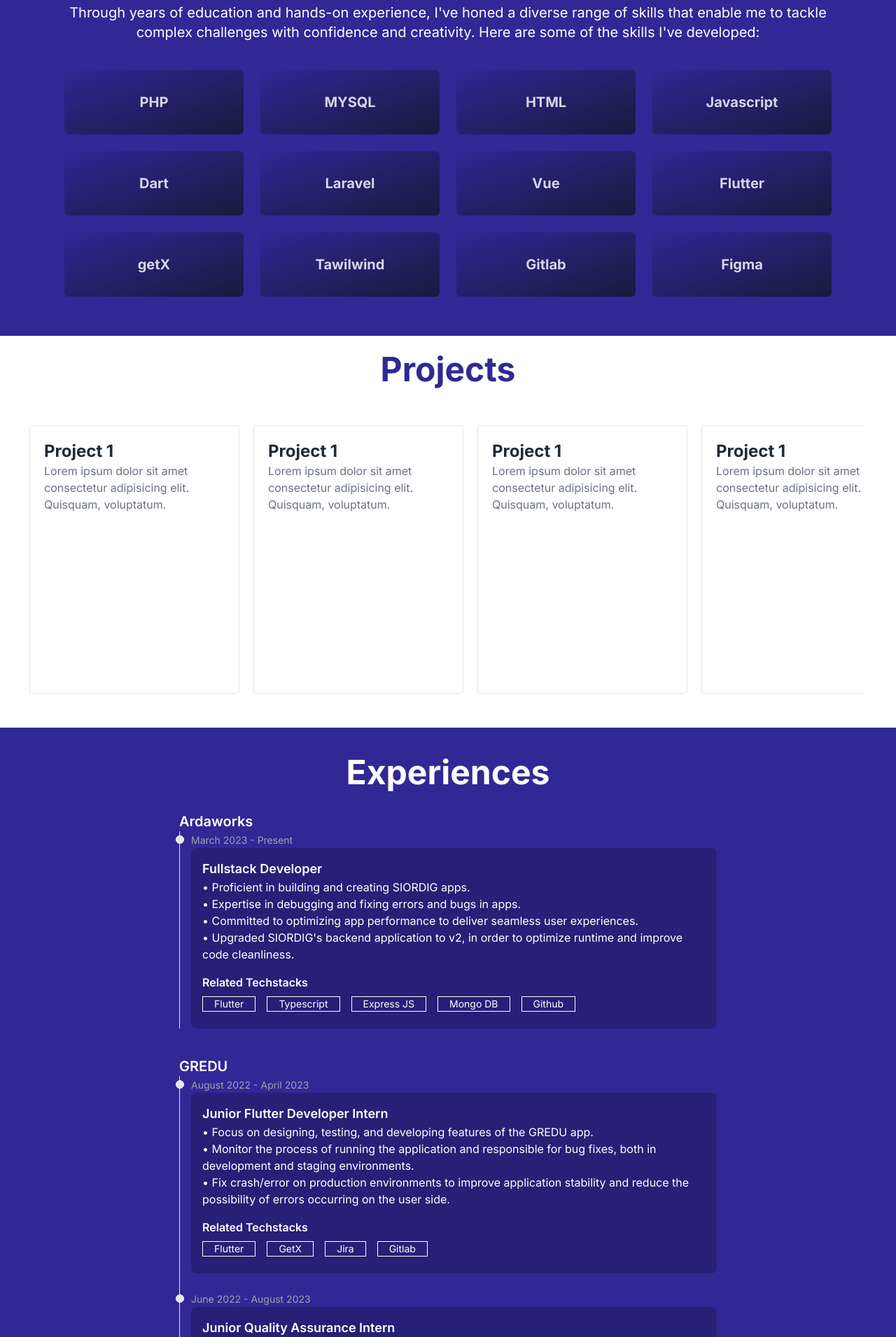
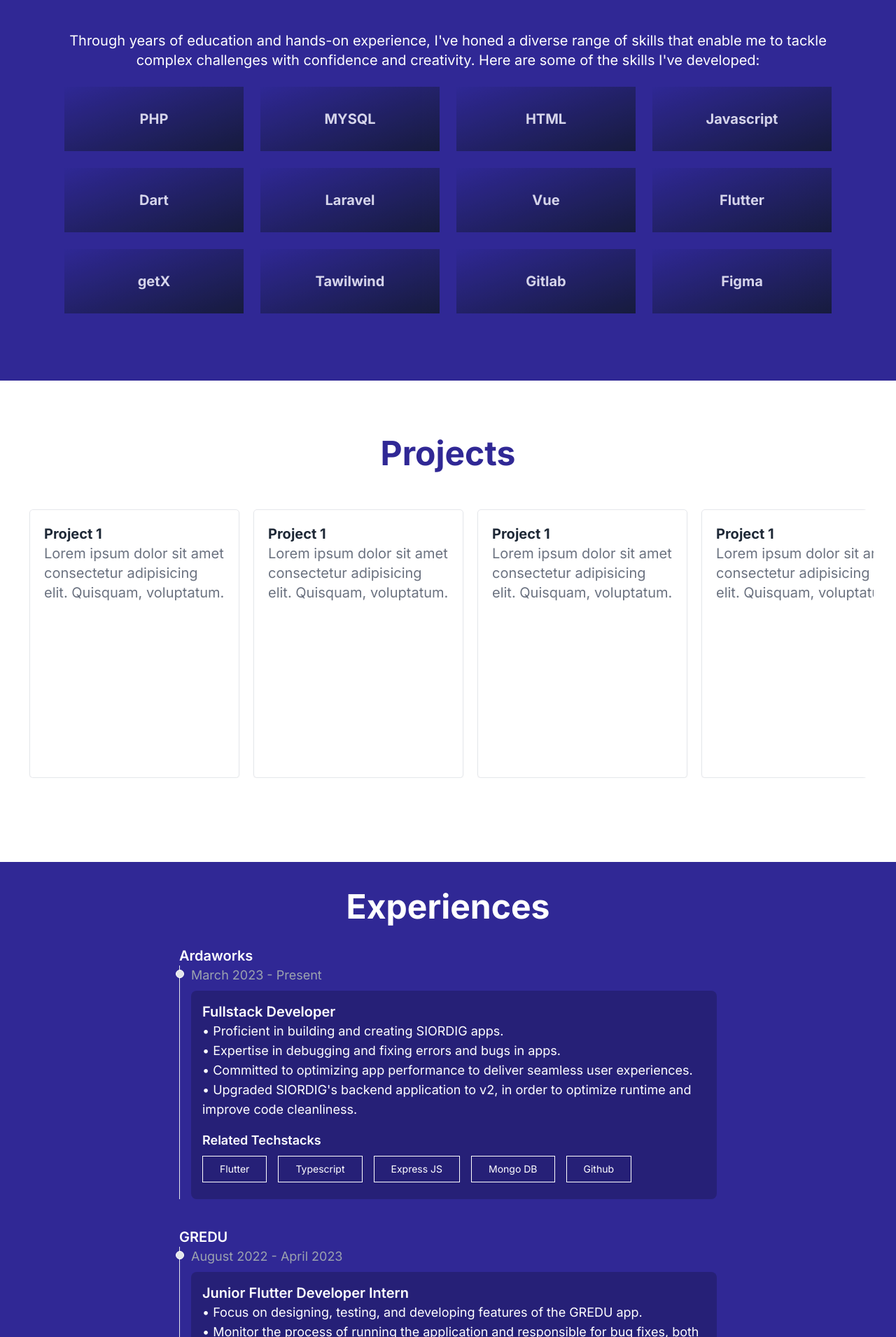
Before and after one commit to nadialvy/personal-web-revamp, a Vue app: page / in a window 1280 px wide. Shown: the part 1449-3360 px from the top of the page at 70% size. Built offline with nearby package versions, Linux system fonts and the light colour scheme.

Commit message:
fix minor ui [padding, margin, text-size]

```diff
--- a/src/components/Experience.vue
+++ b/src/components/Experience.vue
@@ -2,7 +2,7 @@
 </script>
 
 <template>
-  <div class="bg-purple-500 text-white px-8 py-10 lg:px-20 xl:px-64 2xl:px-[410px]">
+  <div class="bg-purple-500 text-white px-8 py-6 md:py-10 lg:px-20 xl:px-64 2xl:px-[410px]">
     <p
       class="text-3xl text-white font-bold text-center lg:text-4xl lg:pb-8 xl:text-5xl 2xl:text-6xl pb-8"
     >
@@ -13,20 +13,20 @@
     <ol class="relative border-l border-gray-200">
       <li class="mb-10 ml-4">
           <div class="absolute w-3 h-3 bg-gray-200 rounded-full mt-1.5 -left-1.5 border border-white"></div>
-          <time class="mb-1 text-sm font-normal leading-none text-gray-400">March 2023 - Present</time>
-          <div class="bg-black bg-opacity-20 rounded-lg p-4">
-            <h3 class="text-lg font-semibold text-yellow-500 ">Fullstack Developer</h3>
+          <time class="text-sm font-normal leading-none text-gray-400 xl:text-lg">March 2023 - Present</time>
+          <div class="bg-black bg-opacity-20 rounded-lg p-4 xl:text-lg mt-2">
+            <h3 class="text-lg font-semibold text-yellow-500 xl:text-xl">Fullstack Developer</h3>
             <ul>• Proficient in building and creating SIORDIG apps.</ul>
             <ul>• Expertise in debugging and fixing errors and bugs in apps.</ul>
             <ul>• Committed to optimizing app performance to deliver seamless user experiences.</ul>
             <ul>• Upgraded SIORDIG's backend application to v2, in order to optimize runtime and improve code cleanliness.</ul>
             <h3 class="mt-4 font-semibold text-yellow-500 mb-2">Related Techstacks</h3>
             <div class="flex gap-x-4 flex-wrap gap-y-2 pb-2">
-              <button class="border px-4 text-sm border-white hover:border-pink-700 hover:bg-pink-700">Flutter</button>
-              <button class="border px-4 text-sm border-white hover:border-pink-700 hover:bg-pink-700">Typescript</button>
-              <button class="border px-4 text-sm border-white hover:border-pink-700 hover:bg-pink-700">Express JS</button>
-              <button class="border px-4 text-sm border-white hover:border-pink-700 hover:bg-pink-700">Mongo DB</button>
-              <button class="border px-4 text-sm border-white hover:border-pink-700 hover:bg-pink-700">Github</button>
+              <button class="border px-4 lg:px-6 lg:py-2 transition-colors text-sm border-white hover:border-pink-700 hover:bg-pink-700">Flutter</button>
+              <button class="border px-4 lg:px-6 lg:py-2 transition-colors text-sm border-white hover:border-pink-700 hover:bg-pink-700">Typescript</button>
+              <button class="border px-4 lg:px-6 lg:py-2 transition-colors text-sm border-white hover:border-pink-700 hover:bg-pink-700">Express JS</button>
+              <button class="border px-4 lg:px-6 lg:py-2 transition-colors text-sm border-white hover:border-pink-700 hover:bg-pink-700">Mongo DB</button>
+              <button class="border px-4 lg:px-6 lg:py-2 transition-colors text-sm border-white hover:border-pink-700 hover:bg-pink-700">Github</button>
             </div>
           </div>
       </li>
@@ -36,26 +36,26 @@
     <ol class="relative border-l border-gray-200">
       <li class="mb-6 ml-4">
           <div class="absolute w-3 h-3 bg-gray-200 rounded-full mt-1.5 -left-1.5 border border-white"></div>
-          <time class="mb-1 text-sm font-normal leading-none text-gray-400 dark:text-gray-500">August 2022 - April 2023</time>
-          <div class="bg-black bg-opacity-20 rounded-lg p-4">
-            <h3 class="text-lg font-semibold text-yellow-500">Junior Flutter Developer Intern</h3>
+          <time class="mb-1 text-sm font-normal leading-none text-gray-400 xl:text-lg">August 2022 - April 2023</time>
+          <div class="bg-black bg-opacity-20 rounded-lg p-4 xl:text-lg mt-2">
+            <h3 class="text-lg font-semibold text-yellow-500 xl:text-xl">Junior Flutter Developer Intern</h3>
             <ul>• Focus on designing, testing, and developing features of the GREDU app.</ul>
             <ul>• Monitor the process of running the application and responsible for bug fixes, both in development and staging environments.</ul>
             <ul>• Fix crash/error on production environments to improve application stability and reduce the possibility of errors occurring on the user side.</ul>
             <h3 class="mt-4 font-semibold text-yellow-500 mb-2">Related Techstacks</h3>
             <div class="flex gap-x-4 flex-wrap gap-y-2 pb-2">
-              <button class=" border px-4 text-sm border-white hover:border-pink-700 hover:bg-pink-700">Flutter</button>
-              <button class=" border px-4 text-sm border-white hover:border-pink-700 hover:bg-pink-700">GetX</button>
-              <button class=" border px-4 text-sm border-white hover:border-pink-700 hover:bg-pink-700">Jira</button>
-              <button class=" border px-4 text-sm border-white hover:border-pink-700 hover:bg-pink-700">Gitlab</button>
+              <button class=" border px-4 lg:px-6 lg:py-2 transition-colors text-sm border-white hover:border-pink-700 hover:bg-pink-700">Flutter</button>
+              <button class=" border px-4 lg:px-6 lg:py-2 transition-colors text-sm border-white hover:border-pink-700 hover:bg-pink-700">GetX</button>
+              <button class=" border px-4 lg:px-6 lg:py-2 transition-colors text-sm border-white hover:border-pink-700 hover:bg-pink-700">Jira</button>
+              <button class=" border px-4 lg:px-6 lg:py-2 transition-colors text-sm border-white hover:border-pink-700 hover:bg-pink-700">Gitlab</button>
             </div>
           </div>
       </li>
       <li class="mb-10 ml-4">
           <div class="absolute w-3 h-3 bg-gray-200 rounded-full mt-1.5 -left-1.5 border border-white"></div>
-          <time class="mb-1 text-sm font-normal leading-none text-gray-400 dark:text-gray-500">June 2022 - August 2023</time>
-          <div class="bg-black bg-opacity-20 rounded-lg p-4">
-            <h3 class="text-lg font-semibold text-yellow-500">Junior Quality Assurance Intern</h3>
+          <time class="mb-1 text-sm font-normal leading-none text-gray-400 xl:text-lg">June 2022 - August 2023</time>
+          <div class="bg-black bg-opacity-20 rounded-lg p-4 xl:text-lg mt-2">
+            <h3 class="text-lg font-semibold text-yellow-500 xl:text-xl">Junior Quality Assurance Intern</h3>
             <ul>• Compile detailed reports on software bugs, use JIRA to track those bugs and ensure quality products.</ul>
             <ul>• Conducted browser compatibility (Chrome and Edge) and OS (Android) compatibility testing of the application.</ul>
             <ul>• Developed and ran test procedures based on test case and test flow, ensuring 100% accuracy and customer satisfaction.</ul>
--- a/src/components/Projects.vue
+++ b/src/components/Projects.vue
@@ -1,41 +1,41 @@
 <template>
-  <div class="mt-6 px-8 2xl:px-20">
+  <div class="px-8 py-6 2xl:px-72 lg:py-20">
     <p class="text-3xl mb-6 text-purple-500 font-bold text-center lg:text-4xl lg:pb-8 xl:text-5xl 2xl:text-6xl">Projects</p>
-    <div class="carousel rounded-box mb-12">
+    <div class="carousel rounded-box mb-10">
       <div class="carousel-item">
-        <div class="card border h-96 border-grey">
-          <p class="text-2xl font-bold">Project 1</p>
-          <p class="text-gray-500">Lorem ipsum dolor sit amet consectetur adipisicing elit. Quisquam, voluptatum.</p>
+        <div class="card border h-96 2xl:h-[500px] border-grey">
+          <p class="xl:text-xl 2xl:text-2xl text-2xl font-bold">Project 1</p>
+          <p class="xl:text-xl 2xl:text-2xl text-gray-500">Lorem ipsum dolor sit amet consectetur adipisicing elit. Quisquam, voluptatum.</p>
         </div>
       </div>
       <div class="carousel-item">
-        <div class="card border h-96 border-grey">
-          <p class="text-2xl font-bold">Project 1</p>
-          <p class="text-gray-500">Lorem ipsum dolor sit amet consectetur adipisicing elit. Quisquam, voluptatum.</p>
+        <div class="card border h-96 2xl:h-[500px] border-grey">
+          <p class="xl:text-xl 2xl:text-2xl text-2xl font-bold">Project 1</p>
+          <p class="xl:text-xl 2xl:text-2xl text-gray-500">Lorem ipsum dolor sit amet consectetur adipisicing elit. Quisquam, voluptatum.</p>
         </div>
       </div>
       <div class="carousel-item">
-        <div class="card border h-96 border-grey">
-          <p class="text-2xl font-bold">Project 1</p>
-          <p class="text-gray-500">Lorem ipsum dolor sit amet consectetur adipisicing elit. Quisquam, voluptatum.</p>
+        <div class="card border h-96 2xl:h-[500px] border-grey">
+          <p class="xl:text-xl 2xl:text-2xl text-2xl font-bold">Project 1</p>
+          <p class="xl:text-xl 2xl:text-2xl text-gray-500">Lorem ipsum dolor sit amet consectetur adipisicing elit. Quisquam, voluptatum.</p>
         </div>
       </div>
       <div class="carousel-item">
-        <div class="card border h-96 border-grey">
-          <p class="text-2xl font-bold">Project 1</p>
-          <p class="text-gray-500">Lorem ipsum dolor sit amet consectetur adipisicing elit. Quisquam, voluptatum.</p>
+        <div class="card border h-96 2xl:h-[500px] border-grey">
+          <p class="xl:text-xl 2xl:text-2xl text-2xl font-bold">Project 1</p>
+          <p class="xl:text-xl 2xl:text-2xl text-gray-500">Lorem ipsum dolor sit amet consectetur adipisicing elit. Quisquam, voluptatum.</p>
         </div>
       </div>
       <div class="carousel-item">
-        <div class="card border h-96 border-grey">
-          <p class="text-2xl font-bold">Project 1</p>
-          <p class="text-gray-500">Lorem ipsum dolor sit amet consectetur adipisicing elit. Quisquam, voluptatum.</p>
+        <div class="card border h-96 2xl:h-[500px] border-grey">
+          <p class="xl:text-xl 2xl:text-2xl text-2xl font-bold">Project 1</p>
+          <p class="xl:text-xl 2xl:text-2xl text-gray-500">Lorem ipsum dolor sit amet consectetur adipisicing elit. Quisquam, voluptatum.</p>
         </div>
       </div>
       <div class="carousel-item">
-        <div class="card border h-96 border-grey">
-          <p class="text-2xl font-bold">Project 1</p>
-          <p class="text-gray-500">Lorem ipsum dolor sit amet consectetur adipisicing elit. Quisquam, voluptatum.</p>
+        <div class="card border h-96 2xl:h-[500px] border-grey">
+          <p class="xl:text-xl 2xl:text-2xl text-2xl font-bold">Project 1</p>
+          <p class="xl:text-xl 2xl:text-2xl text-gray-500">Lorem ipsum dolor sit amet consectetur adipisicing elit. Quisquam, voluptatum.</p>
         </div>
       </div>
     </div>
--- a/src/components/Skills.vue
+++ b/src/components/Skills.vue
@@ -5,9 +5,9 @@ import SkillCard from '../widgets/SkillCard.vue';
 <template>
   <div class="bg-purple-500">
     <!-- <img src="/skills/bottom-star.svg" alt="star element" class=" absolute left-0 top-600 w-44 lg:w-48 2xl:w-64"> -->
-    <div class="px-8 pt-8 pb-10 xl:px-20">
+    <div class="px-8 pt-8 pb-10 xl:px-20 lg:py-20 2xl:px-72 2xl:pb-32">
       <p class="text-3xl text-white font-bold text-center lg:text-4xl lg:pb-8 xl:text-5xl 2xl:text-6xl">Skills</p>
-      <p class="text-white text-center py-4 md:text-xl 2xl:text-2xl">Through years of education and hands-on experience, I've honed a diverse range of skills that enable me to tackle complex challenges with confidence and creativity. Here are some of the skills I've developed:</p>
+      <p class="text-white text-center xl:text-xl 2xl:text-2xl mt-2">Through years of education and hands-on experience, I've honed a diverse range of skills that enable me to tackle complex challenges with confidence and creativity. Here are some of the skills I've developed:</p>
       <div class="flex flex-wrap mb-4">
         <div class="w-1/2 md:w-1/3 lg:w-1/4">
           <SkillCard
--- a/src/widgets/SkillCard.vue
+++ b/src/widgets/SkillCard.vue
@@ -1,8 +1,8 @@
 <template>
   <div
-    class="mx-2 mt-4 xl:mt-6 xl:mx-3 p-8 flex justify-center items-center opacity-80 group text-white rounded-md transition-all duration-500 bg-gradient-to-tl from-pink-500 via-gray-900 to-purple-500 bg-size-200 bg-pos-0 hover:bg-pos-100 hover:cursor-pointer"
+    class="mx-2 mt-4 xl:mt-6 xl:mx-3 py-4 md:p-8 flex justify-center items-center opacity-80 group text-white transition-all duration-500 bg-gradient-to-tl from-pink-500 via-gray-900 to-purple-500 bg-size-200 bg-pos-0 hover:bg-pos-100 hover:cursor-pointer"
   >
-    <p class="font-bold text-xl group-hover:text-pink-400 2xl:text-2xl">{{ alt }}</p>
+    <p class="font-bold text-md lg:text-lg xl:text-xl group-hover:text-pink-700 2xl:text-2xl">{{ alt }}</p>
     <!-- <img
       :src=path
       :alt=alt
```
Also changed, not shown: src/components/ContactUs.vue (+9 -9 lines).
